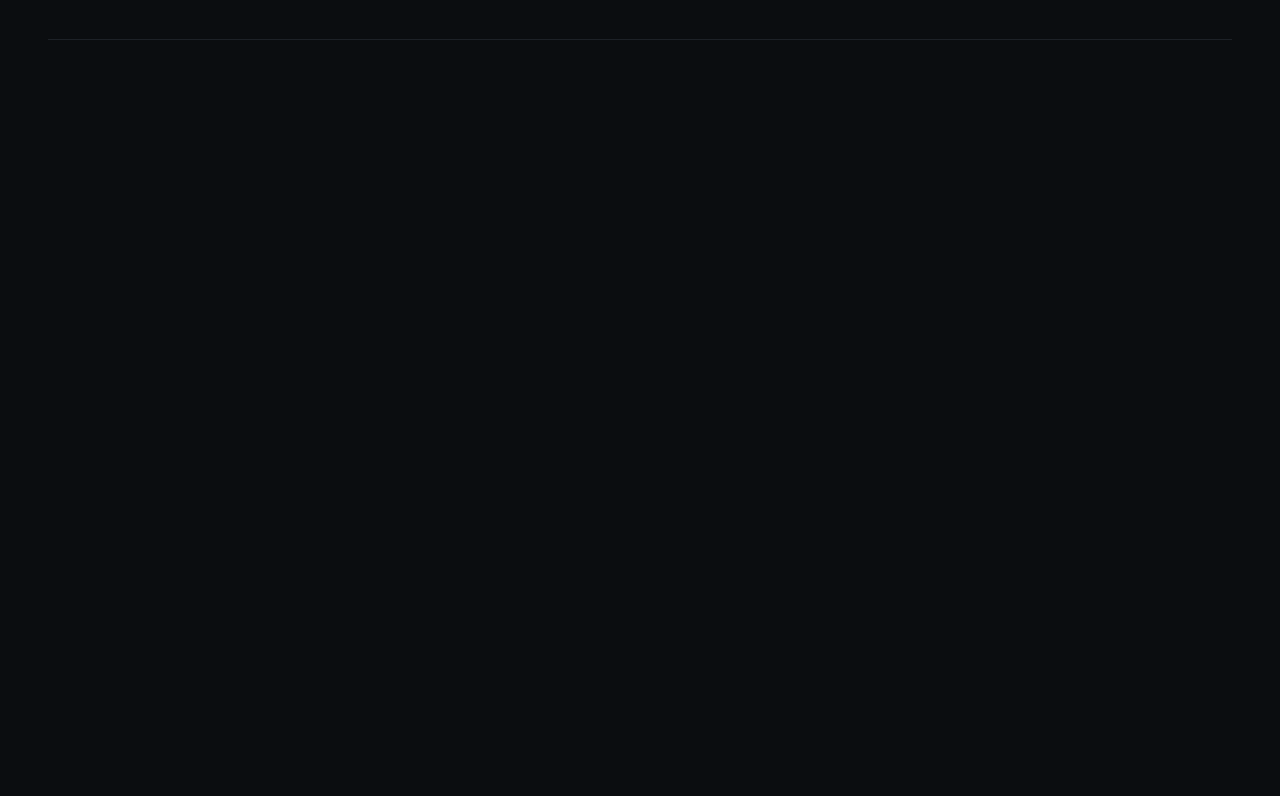
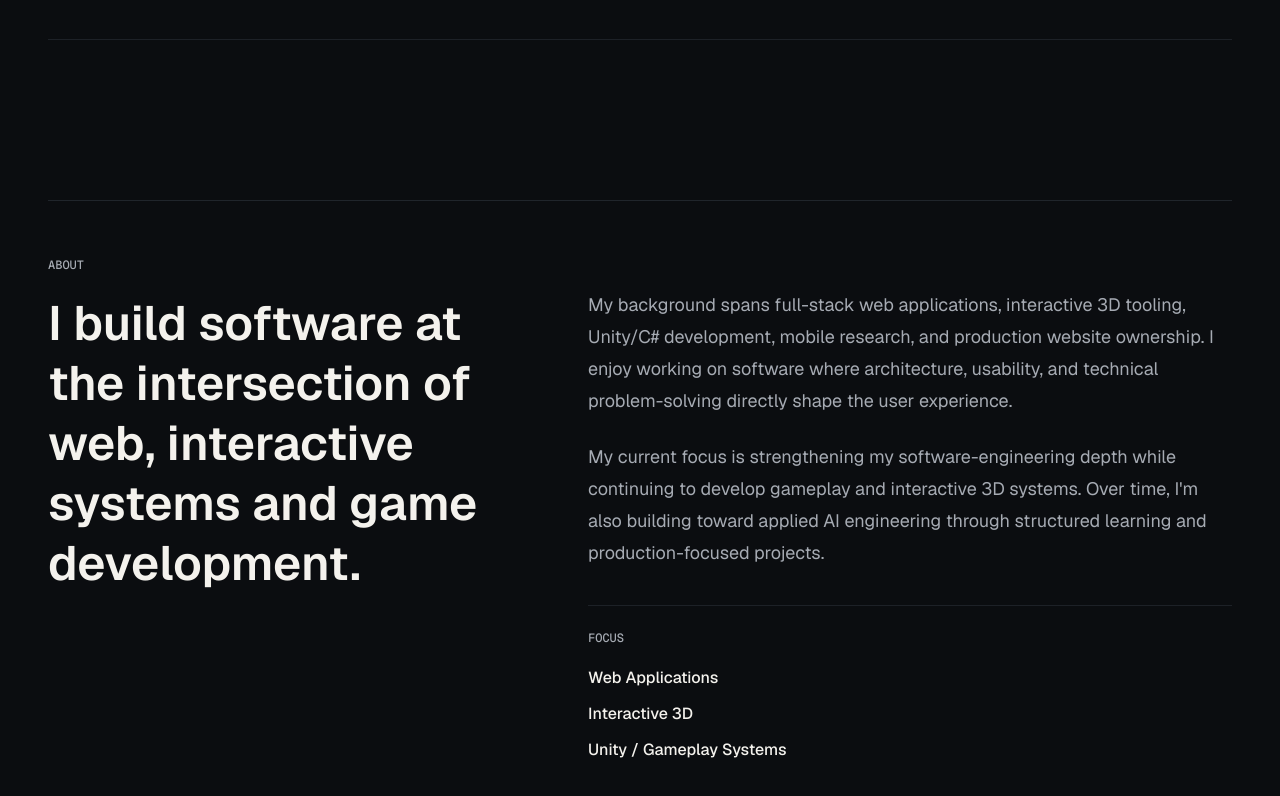
Before and after one commit to A-coderr/portfolio-v2, a Next.js app: page / in a window 1280 px wide. Shown: the part 3635-4431 px from the top of the page. Before the commit the page ends 3787 px from the top, so only its background shows below. Built offline with nearby package versions, Linux system fonts and the light colour scheme.

Commit message:
feat: add about section

```diff
--- a/src/app/page.tsx
+++ b/src/app/page.tsx
@@ -1,3 +1,4 @@
+import { About } from "@/components/about/About";
 import { Experience } from "@/components/experience/Experience";
 import { Hero } from "@/components/hero/Hero";
 import { Header } from "@/components/layout/Header";
@@ -11,6 +12,7 @@ export default function Home() {
         <Hero />
         <SelectedWork />
         <Experience />
+        <About />
       </main>
     </div>
   );
--- /dev/null
+++ b/src/components/about/About.tsx
@@ -0,0 +1,61 @@
+const focusItems = [
+  "Web Applications",
+  "Interactive 3D",
+  "Unity / Gameplay Systems",
+] as const;
+
+export function About() {
+  return (
+    <section
+      id="about"
+      aria-labelledby="about-title"
+      className="mx-auto max-w-7xl px-6 pb-20 pt-6 sm:px-8 lg:px-12 lg:pb-28 lg:pt-12"
+    >
+      <div className="grid gap-10 border-t border-border/70 pt-10 lg:grid-cols-[minmax(0,0.85fr)_minmax(0,1.15fr)] lg:gap-16 lg:pt-14">
+        <div>
+          <p className="font-mono text-xs font-medium uppercase text-muted">
+            ABOUT
+          </p>
+          <h2
+            id="about-title"
+            className="mt-5 max-w-3xl text-3xl font-semibold leading-tight text-foreground sm:text-4xl lg:text-5xl"
+          >
+            I build software at the intersection of web, interactive systems and
+            game development.
+          </h2>
+        </div>
+
+        <div className="max-w-3xl lg:pt-8">
+          <div className="space-y-6 text-base leading-8 text-muted sm:text-lg">
+            <p>
+              My background spans full-stack web applications, interactive 3D
+              tooling, Unity/C# development, mobile research, and production
+              website ownership. I enjoy working on software where architecture,
+              usability, and technical problem-solving directly shape the user
+              experience.
+            </p>
+            <p>
+              My current focus is strengthening my software-engineering depth
+              while continuing to develop gameplay and interactive 3D systems.
+              Over time, I&apos;m also building toward applied AI engineering
+              through structured learning and production-focused projects.
+            </p>
+          </div>
+
+          <div className="mt-9 border-t border-border/60 pt-6">
+            <p className="font-mono text-xs font-medium uppercase text-muted">
+              FOCUS
+            </p>
+            <ul className="mt-5 grid gap-3 sm:grid-cols-3 lg:grid-cols-1">
+              {focusItems.map((item) => (
+                <li key={item} className="text-base font-medium text-foreground">
+                  {item}
+                </li>
+              ))}
+            </ul>
+          </div>
+        </div>
+      </div>
+    </section>
+  );
+}
```
Also changed, not shown: 2 other files (tests, documents, lock files or other folders).
